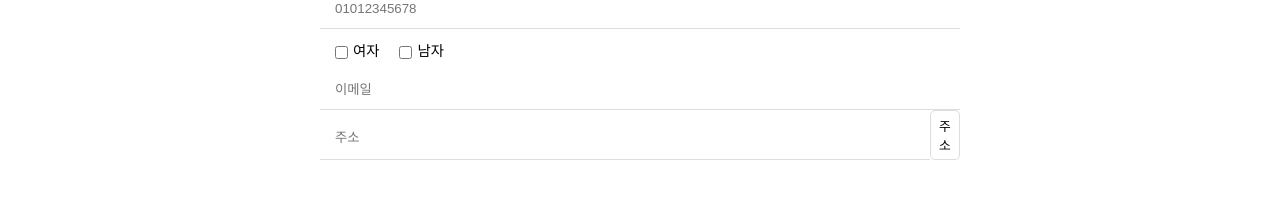
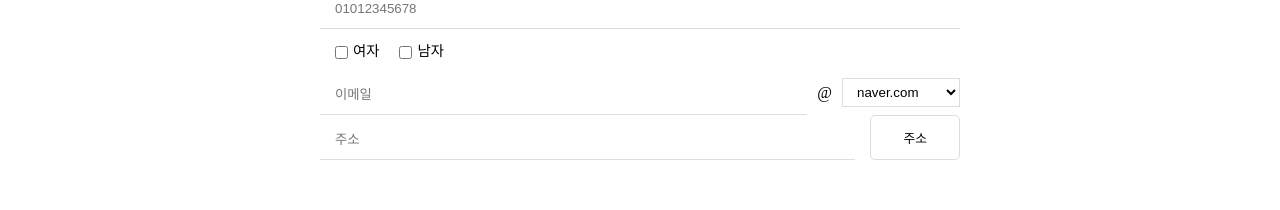
Before and after one commit to gemkim/JS_WEB, a React (Create React App) app: page /join-us in a window 1280 px wide. Shown: the part 448-658 px from the top of the page. Built offline with nearby package versions, Linux system fonts and the light colour scheme.

Commit message:
Feat : 유효성 에러텍스트 추가 (진행중)

```diff
--- a/src/components/Button/Button.module.scss
+++ b/src/components/Button/Button.module.scss
@@ -2,6 +2,12 @@
   width: 100%;
   padding: 12px 0;
   font-size: 1rem;
+  cursor: pointer;
+}
+.btnM{
+  padding: 5px 5%;
+  font-size: .8rem;
+  border-radius: 5px;
   cursor: pointer;
 }
 .btnS{
--- a/src/components/Button/index.jsx
+++ b/src/components/Button/index.jsx
@@ -1,9 +1,9 @@
 import React from 'react';
 import styles from './Button.module.scss'
 
-const Button = ({type, text, size, state }) => {
+const Button = ({type, text, size, state, onClick }) => {
   return(
-    <button className={`${styles[size]} ${styles[state]}`} type={type}>{text}</button>
+    <button className={`${styles[size]} ${styles[state]}`} type={type} onClick={onClick}>{text}</button>
     )
 };
 
--- a/src/components/InputForm/InsertTextForm.jsx
+++ b/src/components/InputForm/InsertTextForm.jsx
@@ -1,4 +1,4 @@
-import React, { useCallback, useEffect, useState } from 'react';
+import React, { useState } from 'react';
 import styles from './Form.module.scss'
 
 const InsertTextForm = ({formType, guideTxt, type = 'text'}) => {
@@ -45,7 +45,7 @@ const InsertTextForm = ({formType, guideTxt, type = 'text'}) => {
     }
   };
 
-  const onChangePw = useCallback((e) => {
+  const onChangePw = (e) => {
     const currentPassword = e.target.value;
     setPassword(currentPassword);
     const passwordRegExp = /^(?=.*[a-zA-Z])(?=.*[!@#$%^*+=-])(?=.*[0-9]).{8,25}$/;
@@ -58,19 +58,20 @@ const InsertTextForm = ({formType, guideTxt, type = 'text'}) => {
       setPasswordMessage("안전한 비밀번호 입니다.");
       setIsPassword(true)
     }
-  }, [])
+  }
 
-  const onChangePwConfirm = useCallback((e) => {
+  const onChangePwConfirm = (e) => {
     const currentPasswordConfirm = e.target.value;
     setPasswordConfirm(currentPasswordConfirm)
-    if ( password !== passwordConfirm) {
+    console.log(currentPasswordConfirm);
+    if ( currentPasswordConfirm !== password) {
       setPasswordConfirmMessage("떼잉~ 비밀번호가 똑같지 않아요!");
       setIsPasswordConfirm(false)
     } else {
       setPasswordConfirmMessage("똑같은 비밀번호를 입력했습니다.");
       setIsPasswordConfirm(true)
     }
-  }, [password])
+  }
 
   const onChangeUserName = (e) => {
     const currentName = e.target.value
--- a/src/pages/JoinUs/JoinUs.module.scss
+++ b/src/pages/JoinUs/JoinUs.module.scss
@@ -27,6 +27,16 @@
         }
         .emailform{
           display: flex;
+          align-items: center;
+          .at{
+            margin: 0 10px;
+            display: inline-block;
+          }
+          .emailLists{
+            padding: 5px 10px;
+            border: 1px solid #ddd;
+            border-radius: 5spx;
+          }
         }
         .gender{
           display: flex;
@@ -37,7 +47,10 @@
         }
         .address{
           display: flex;
-          flex-shrink: 0;
+          button{
+            flex-shrink: 0;
+            margin-left: 15px;
+          }
         }
       }
     }
--- a/src/pages/JoinUs/index.jsx
+++ b/src/pages/JoinUs/index.jsx
@@ -1,16 +1,25 @@
-import React from 'react';
+import React, { useState } from 'react';
 import styles from './JoinUs.module.scss'
 import InsertTextForm from 'components/InputForm/InsertTextForm';
 import Button from 'components/Button';
 import CheckBox from 'components/InputForm/CheckBox';
+import AddressPostcode from 'components/AddressPostcode';
 
 const JoinUs = (props) => {
+  const [isPopup, setIsPopup] = useState(false)
+
+  const handleOpenPopup = (e) => {
+    setIsPopup(!isPopup)
+  }
+  const onSubmitHandler = () => {
+  }
+
   return(
     <div className={styles.join}>
       <div className={styles.container}>
         <h2>회원가입</h2>
         <div className={styles.loginArea}>
-          <form>
+          <form onSubmit={onSubmitHandler}>
             <div className={styles.formBox}>
               <InsertTextForm formType="userId" guideTxt={'아이디'} type={'text'} />
               <InsertTextForm formType="pw" guideTxt={'비밀번호'} type={'password'} />
@@ -25,17 +34,18 @@ const JoinUs = (props) => {
               {/* select box */}
               <div className={styles.emailform}>
                 <InsertTextForm formType="userMail" guideTxt={'이메일'} type={'text'} />
-                {/* <select name="" id="">
-                  <option value="@naver.com">@naver.com</option>
-                  <option value="@gmail.com">@gmail.com</option>
-                  <option value="@hanmail.com">@hanmail.com</option>
+                <span className={styles.at}>@</span>
+                <select className={styles.emailLists} name="" id="">
+                  <option value="naver.com">naver.com</option>
+                  <option value="gmail.com">gmail.com</option>
+                  <option value="hanmail.com">hanmail.com</option>
                   <option value="직접입력">직접입력</option>
-                </select> */}
+                </select>
               </div>
               {/* 주소인증 */}
               <div className={styles.address}>
                 <InsertTextForm formType="userAddress" guideTxt={'주소'} type={'text'} />
-                <Button type={'button'} text={'주소'} size={'btnS'} state={'white'} />
+                <Button type={'button'} text={'주소'} size={'btnM'} state={'white'} onClick={handleOpenPopup} />
               </div>
             </div>
             {/* 동의하기 */}
@@ -50,6 +60,7 @@ const JoinUs = (props) => {
               <Button type={'button'} text={'취소'} size={'btnL'} state={'cancel'} />
               <Button type={'submit'} text={'확인'}  size={'btnL'} state={'success'} />
             </div>
+            { isPopup && <AddressPostcode isPopup={isPopup} setIsPopup={setIsPopup} /> }
           </form>
         </div>
       </div>
```
